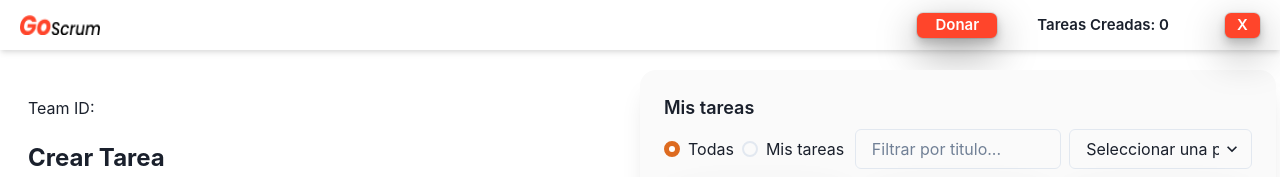
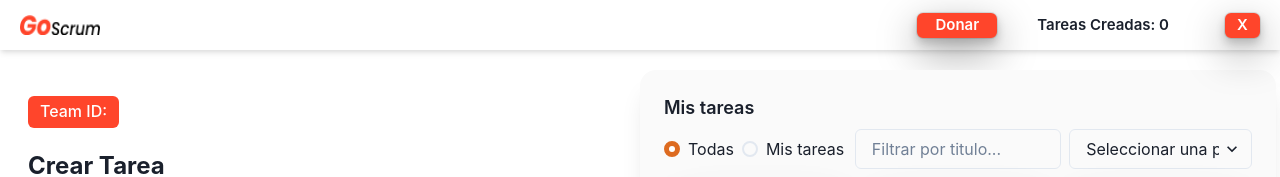
Before and after one commit to stick2yourmind/GoScrum, a React (Vite) app: page / in a window 1280 px wide. Shown: the top 177 px of the page. Built offline with nearby package versions, Linux system fonts and the light colour scheme; no server answers; sample sign-in values are in the browser's storage.

Commit message:
Style for teamID

```diff
--- a/src/screens/HomeScreen.jsx
+++ b/src/screens/HomeScreen.jsx
@@ -1,6 +1,6 @@
 import { DndProvider } from 'react-dnd'
 import { HTML5Backend } from 'react-dnd-html5-backend'
-import { Grid, GridItem, Text } from '@chakra-ui/react'
+import { Grid, GridItem, Tag, Text } from '@chakra-ui/react'
 import { useEffect } from 'react'
 import { useDispatch, useSelector } from 'react-redux'
 
@@ -31,7 +31,9 @@ const HomeScreen = () => {
           templateRows={{ base: 'repeat(2, 1fr)' }}
         >
           <GridItem colSpan="1" rowSpan="1">
-            <Text px={6}>Team ID: {teamID}</Text>
+            <Tag bg="primary.100" mx={6} size={'lg'} variant="solid">
+              Team ID: {teamID}
+            </Tag>
             <TaskForm />
           </GridItem>
 
```
